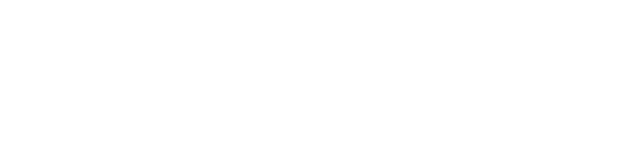
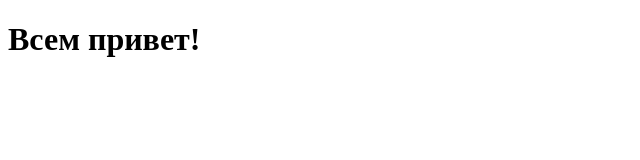
Before and after one commit to Denis-100/test-project, a plain HTML site: page index.html in a window 1280 px wide. Shown: the whole page, without its empty margins (0-640 px from the left). Drawn offline with Linux system fonts and the light colour scheme.

Commit message:
add h1 title

```diff
--- a/index.html
+++ b/index.html
@@ -3,7 +3,9 @@
   <head>
     <meta charset="UTF-8" />
     <meta name="viewport" content="width=device-width, initial-scale=1.0" />
-    <title>Document</title>
+    <title>Hello world!</title>
   </head>
-  <body></body>
+  <body>
+    <h1>Всем привет!</h1>
+  </body>
 </html>
```
